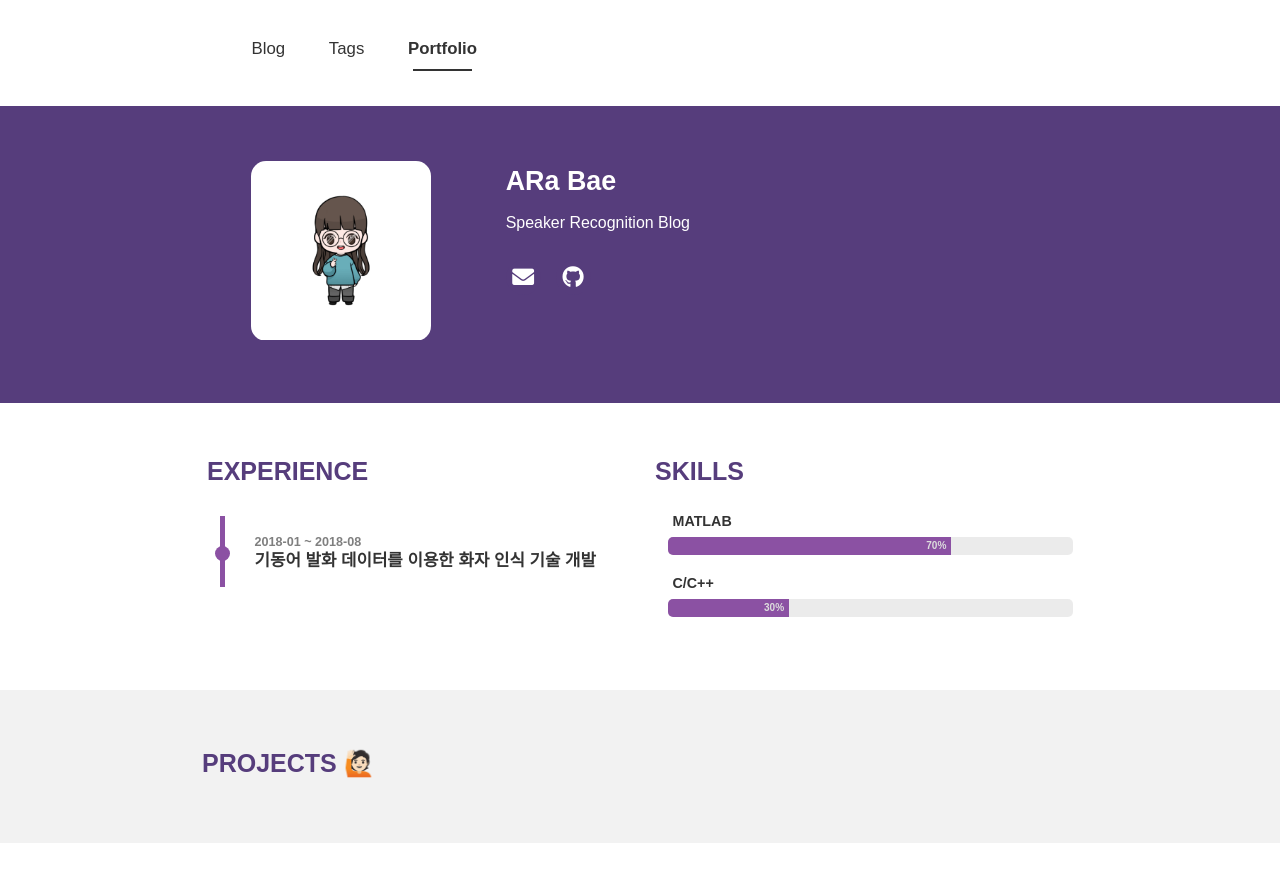
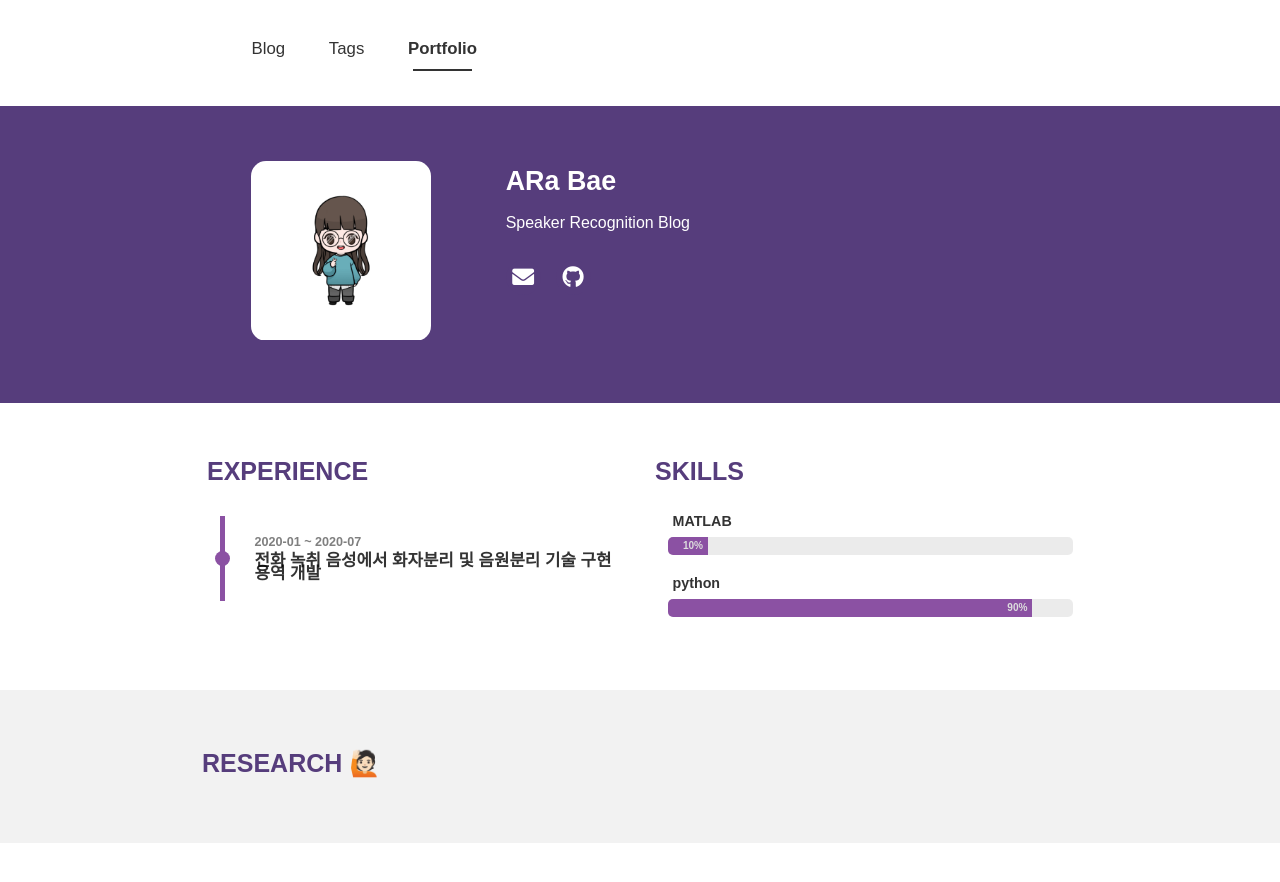
Before and after one commit to arabae/arabae.github.io, a Jekyll site: the page built from portfolio.html, in a window 1280 px wide. Shown: the top 882 px of the page. Built offline with Jekyll 4.4.1, drawn with Linux system fonts in a browser that asks for light colours; nearby versions of some CDN libraries; some web fonts are replaced.

Commit message:
update of experience area

```diff
--- a/_config.yml
+++ b/_config.yml
@@ -22,6 +22,28 @@ theme_settings :
         value : 70
       - skill : C/C++
         value : 30
+
+    experience :
+      - start : 2019-02
+        end : 2019-09
+        experience : 사용자 정의 기동어 인식 기술 개발
+    skills :
+      - skill : python
+        value : 10
+      - skill : MATLAB
+        value : 20
+      - skill : C/C++
+        value : 70
+
+    experience :
+      - start : 2020-01
+        end : 2020-07
+        experience : 전화 녹취 음성에서 화자분리 및 음원분리 기술 구현 용역 개발
+    skills :
+      - skill : MATLAB
+        value : 10
+      - skill : python
+        value : 90
 
   # Icons
   icons :
--- a/_includes/projects.html
+++ b/_includes/projects.html
@@ -1,6 +1,6 @@
 <section id="project">
   <div class="project-wrap">
-    <p class="title">PROJECTS 🙋🏻</p>
+    <p class="title">RESEARCH 🙋🏻</p>
     <div class="card-container">
       {% for _ in site.data.projects %}
       {% assign project = _.project %}
```
Also changed, not shown: _posts/2020-09-08-Generative Adversarial Speaker Embedding Networks for Domain Robust End-to-End Speaker Verification.md (+2 -4 lines).
